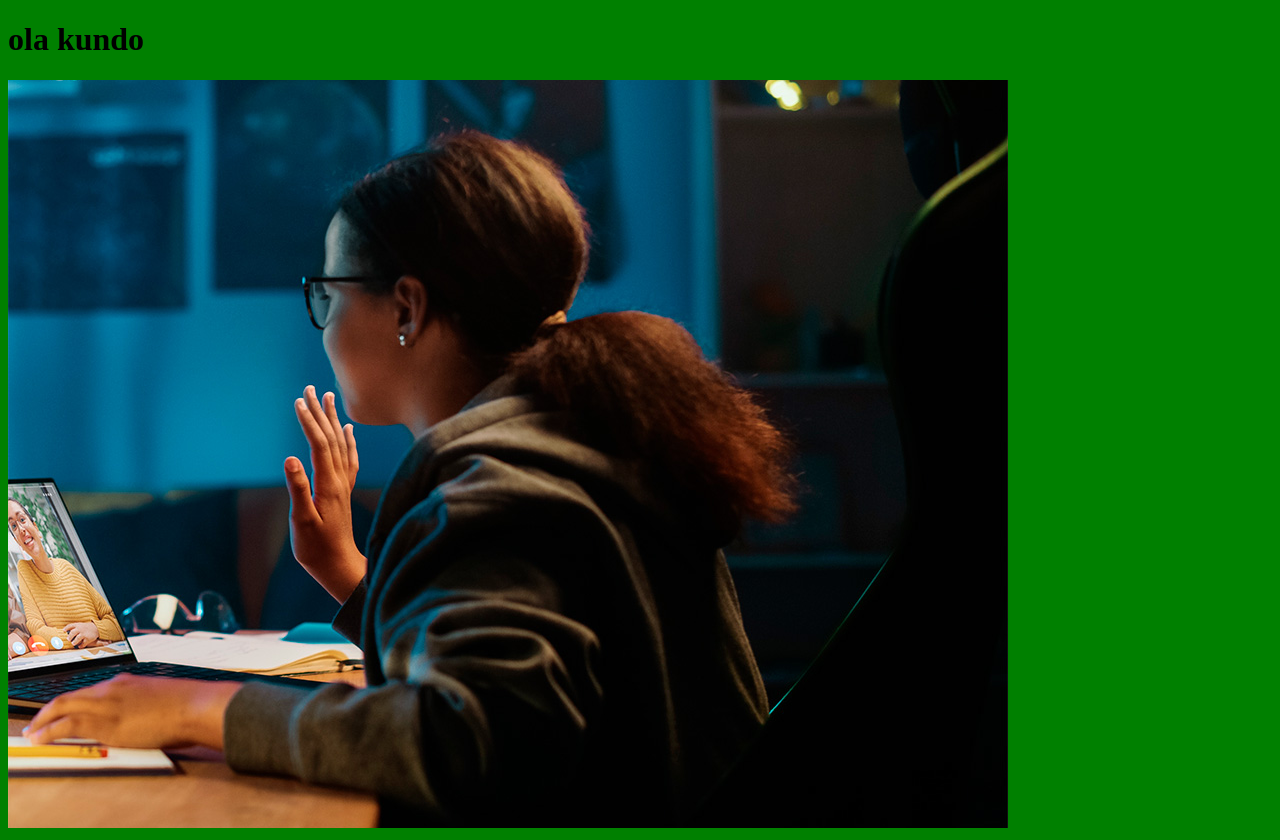
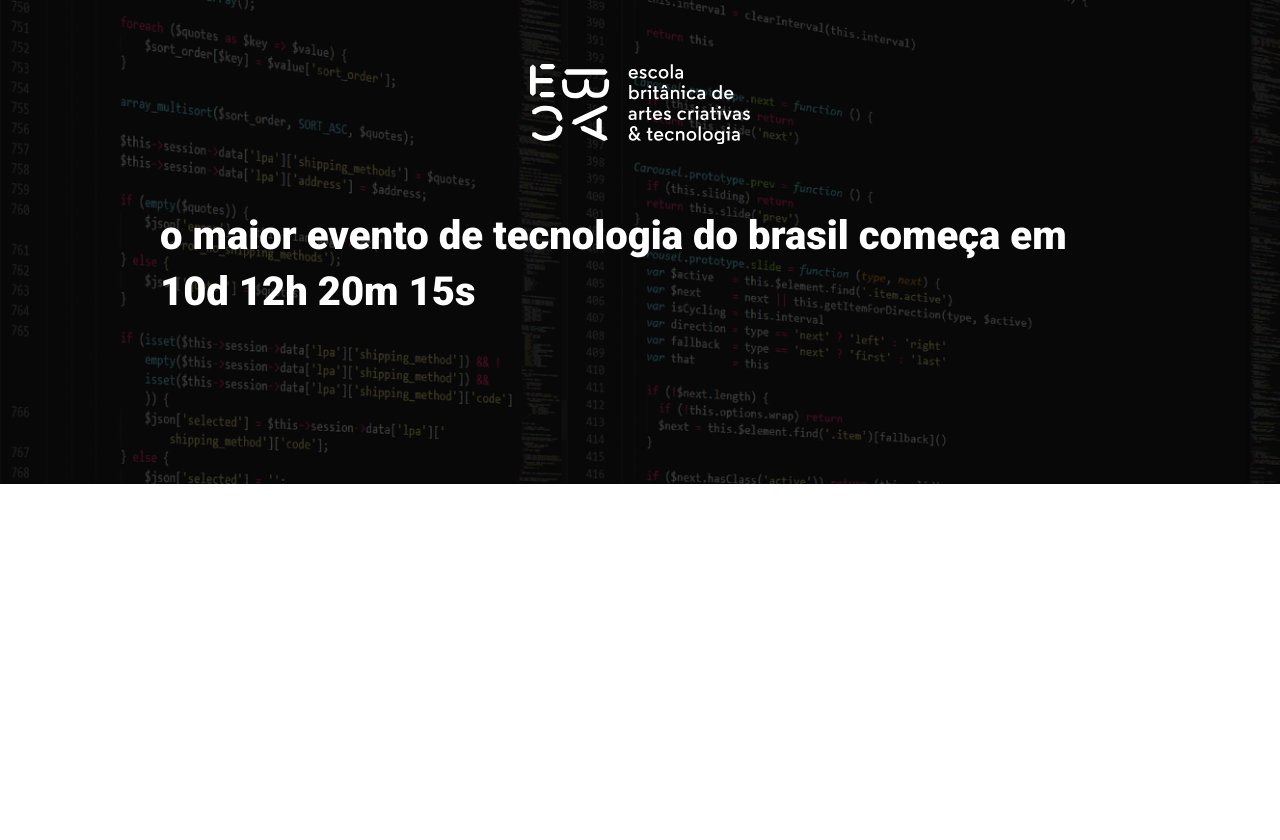
Before and after one commit to Anthony50000/ebac_tech_talks, a website built with Parcel: page src/index.html in a window 1280 px wide. After the commit the page ends 800 px from the top, so only its background shows below. Built offline with nearby package versions, Linux system fonts and the light colour scheme.

Commit message:
criando o hero

```diff
--- a/src/index.html
+++ b/src/index.html
@@ -4,11 +4,22 @@
     <meta charset="UTF-8">
     <meta name="viewport" content="width=device-width, initial-scale=1.0">
     <title>Document</title>
+
+    <link rel="preconnect" href="https://fonts.googleapis.com">
+    <link rel="preconnect" href="https://fonts.gstatic.com" crossorigin>
+    <link href="https://fonts.googleapis.com/css2?family=Roboto:wght@400;900&display=swap" rel="stylesheet">
     <link rel="stylesheet" href="styles/main.scss">
 </head>
 <body>
-    <h1>ola kundo</h1>
-    <img src="images/backend.png" alt="">
+    <header class="hero">
+        <div class="container">
+            <img class="hero__logo" src="images/ebac_logo.svg" alt="EBAC">
+            <p class="hero__text">
+                o maior evento de tecnologia do brasil começa em 10d 12h 20m 15s
+            </p>
+        </div>
+    </header>
+
     <script src="scripts/main.js"></script>
 </body>
 </html>
--- /dev/null
+++ b/src/styles/_hero.scss
@@ -0,0 +1,50 @@
+.hero {
+    padding-top: 64px;
+    padding-bottom: 100px;
+    background-image: url(../images/fundo.png);
+    background-repeat: no-repeat;
+    background-size: cover;
+    position: relative;
+
+    .container {
+        position: relative;
+    }
+
+    &::before {
+        position: absolute;
+        top: 0;
+        left: 0;
+        width: 100%;
+        height: 100%;
+        background-color: #000;
+        content: '';
+        opacity: .7;
+    }
+
+    &__text {
+        padding-top: 64px;
+        padding-bottom: 64px;
+        font-size: 40px;
+        line-height: 56px;
+        font-weight: 800;
+    }
+
+    &__logo {
+        margin: 0 auto;
+        height: 80px;
+        display: block;
+    }
+
+    @media (max-width: 640px){
+        padding: 40px 0;
+        &__logo {
+            height: 40px;
+        }
+
+        &__text {
+            font-size: 22px;
+            line-height: 24px;
+            margin: 24px 0;
+        }
+    }
+}
--- a/src/styles/main.scss
+++ b/src/styles/main.scss
@@ -1,3 +1,23 @@
-body {
-    background-color: green;
+@use 'hero';
+
+* {
+    margin: 0;
+    padding: 0;
+    box-sizing: border-box;
+    font-family: Roboto, sans-serif;
+    color: #fff;
 }
+
+.container {
+    max-width: 960px;
+    width: 100%;
+    margin: 0 auto;
+
+    @media (max-width: 640px) {
+        max-width: 80%;
+    }
+
+    @media (max-width: 1024px) {
+        max-width: 90%;
+    }
+}
```
